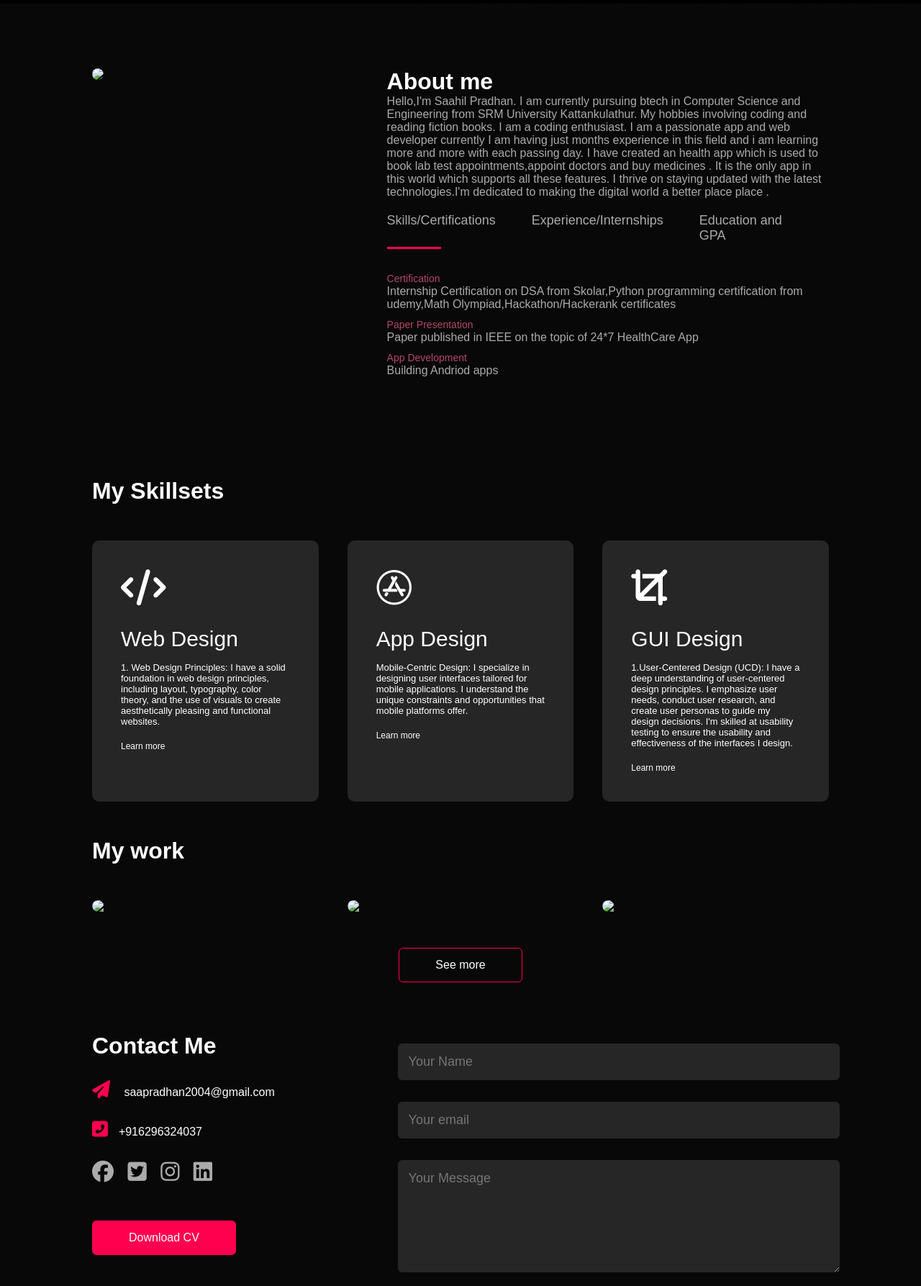
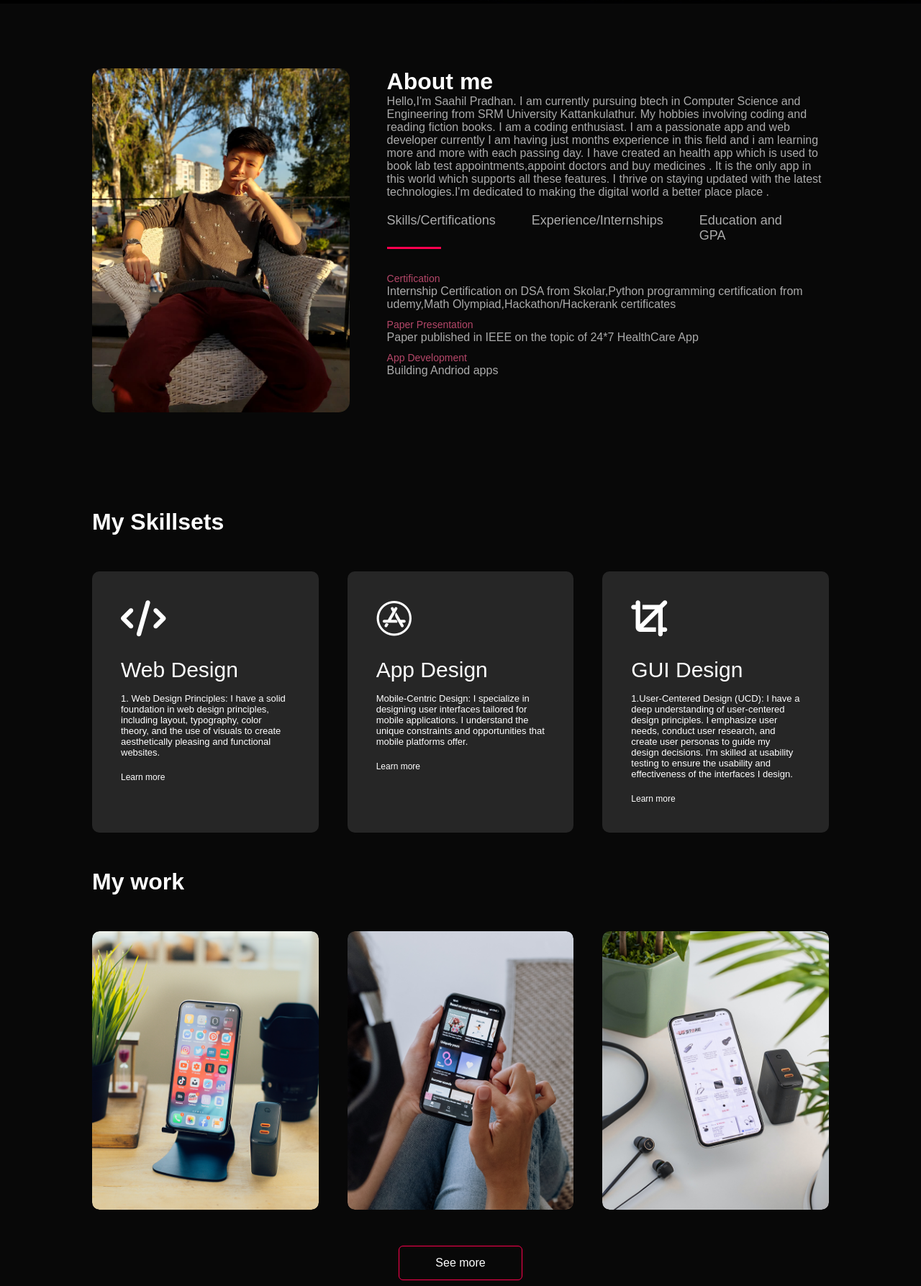
Before and after one commit to Saaspace/portfolio-website, a plain HTML site: page index.html in a window 1280 px wide. Shown: the part 795-2582 px from the top of the page at 72% size. Drawn offline with Linux system fonts and the light colour scheme.

Commit message:
Update index.html

```diff
--- a/index.html
+++ b/index.html
@@ -12,7 +12,7 @@
 <div id="header">
     <div class="container">
         <nav>
-            <img src="images/logo.png" class="logo">
+            <img src="logo.png" class="logo">
             <ul id="sidemenu">
                 <li><a href="#header">Home</a></li>
                 <li><a href="#about">About</a></li>
@@ -36,7 +36,7 @@
         <div class="container">
             <div class="row">
                 <div class="about-col-1">
-                    <img src="images/user.png.jpeg">
+                    <img src="user.png.jpeg">
                 </div>
                 <div class="about-col-2">
                     <h1 class="sub-title">About me</h1>
@@ -104,7 +104,7 @@
         <h1 class="sub-title">My work</h1>
         <div class="work-list">
             <div class="work">
-                <img src="images/work-1.png.png">
+                <img src="work-1.png.png">
                 <div class="layer">
                     <h3>Health Care App</h3>
                     <p>In this app we are able to book appointments with doctors ,
@@ -115,7 +115,7 @@
 
             </div>
             <div class="work">
-                <img src="images/work-2.png.png">
+                <img src="work-2.png.png">
                 <div class="layer">
                     <h3>Restaurant management app</h3>
                     <p>In this app the restaurant owners will prepare the dish according to the type of orders and the arrival and preparation
@@ -124,7 +124,7 @@
                 </div>
             </div>
             <div class="work">
-                <img src="images/work-3.png.png">
+                <img src="work-3.png.png">
                 <div class="layer">
                     <h3>Railawy ticket booking app</h3> App</h3>
                     <p>In this app we can book railaway tickets . In this app we are given the total number of avaliable seats
@@ -153,7 +153,7 @@
                     <a href="https://www.instagram.com/isaahilpradhan/"><i class="fab fa-instagram"></i></a>
                     <a href="https://www.linkedin.com/in/saahil-pradhan-37312024b?utm_source=share&utm_campaign=share_via&utm_content=profile&utm_medium=android_app"><i class="fab fa-linkedin"></i></a>
                 </div>
-                <a href="images/my-cv.pdf" download class="btn btn2">Download CV</a>
+                <a href="my-cv.pdf" download class="btn btn2">Download CV</a>
             </div>
             <div class="contact-right">
                 <form name="submit-to-google-sheet">
```
